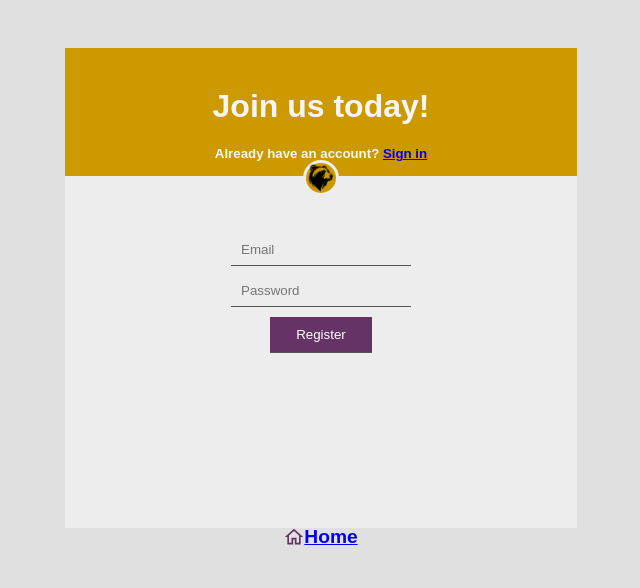
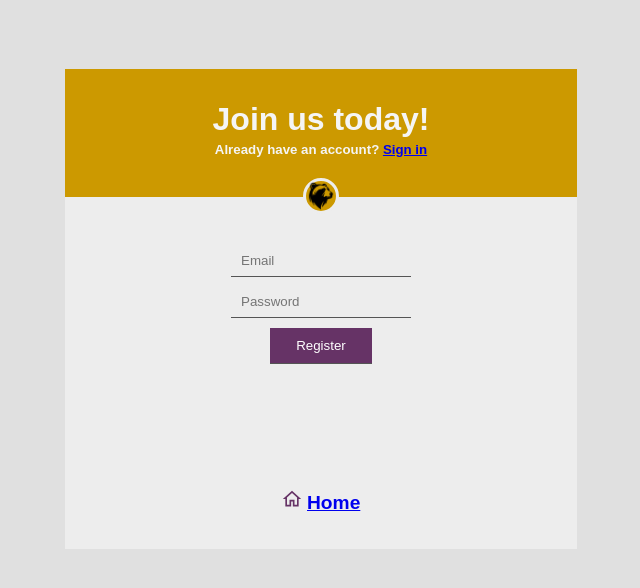
Before and after one commit to KolozsiZsombor/SzoftverModszerMiniProject, a Flask app: page /register in a window 1280 px wide. Shown: the top 588 px of the page, without its empty margins (319-959 px from the left). Run offline with Flask 3, Linux system fonts and the light colour scheme.

Commit message:
register,login: tinkered with positioning

```diff
--- a/static/css/register,login.css
+++ b/static/css/register,login.css
@@ -14,6 +14,24 @@ body {
     height: 30em;
 }
 
+.topBox,
+.backBox {
+    width: 100%;
+    min-height: 8em;
+    background-color: #cc9900;
+    background-clip: border-box;
+    position: absolute;
+    padding-top:0em;
+    display:flex;
+    justify-content: center;
+    z-index: -1;
+}
+
+.backBox {
+    height: 100%;
+    background-color: #ededed;
+    z-index: -2;
+}
 
 form {
     padding-top: 10%;
@@ -48,34 +66,21 @@ button[type=submit]:hover {
 
 h1,
 h5 {
-    margin-top: 0px;
-    padding-top: 0px;
+    position: relative;
+    top: 1em;
     padding-bottom: 0px;
     color: #f5f5f5;
+}
+
+.form{
+    padding-top: 5em;
 }
 
 .home {
     font-size: larger;
     font-weight: 600;
-    display: inline-flex;
     position: relative;
-    top: 8.5em;
-}
-
-.topBox,
-.backBox {
-    width: 100%;
-    height: 8em;
-    background-color: #cc9900;
-    background-clip: border-box;
-    position: absolute;
-    z-index: -1;
-}
-
-.backBox {
-    height: 100%;
-    background-color: #ededed;
-    z-index: -2;
+    top: 6em;
 }
 
 .logoCircle {
@@ -85,9 +90,9 @@ h5 {
     background-color: #cc9900;
     border: 3px solid #ededed;
     border-radius: 50%;
-    position: relative;
-    top: 7em;
-    margin: auto;
+    position:absolute;
+    bottom:-17px;
+    padding-bottom: 0;
 }
 
 .logo {
--- a/templates/register.html
+++ b/templates/register.html
@@ -11,14 +11,16 @@
 
 <body>
     <a>
-        <div class="topBox"></div>
+        <div class="topBox">
+            <div class="logoCircle">
+                <img src="{{ url_for('static', filename='img/logo.png') }}" width="30" height="30" class="logo" />
+            </div>
+        </div>
         <div class="backBox"></div>
-        <div class="logoCircle">
-            <img src="{{ url_for('static', filename='img/logo.png') }}" width="30" height="30" class="logo" />
-        </div>
         <h1>Join us today!</h1>
         <h5>Already have an account? <a href="{{ url_for('login') }}">Sign in</a></h5>
-        <form method="POST">
+        <form method="POST" action="{{ url_for('login') }}" class="form">
+        <form method="POST" class="form">
             {{ form.hidden_tag() }}
             <div>
                 <input type="email" name="email" id="email" placeholder="Email">
```
Also changed, not shown: templates/login.html (+7 -5 lines).
